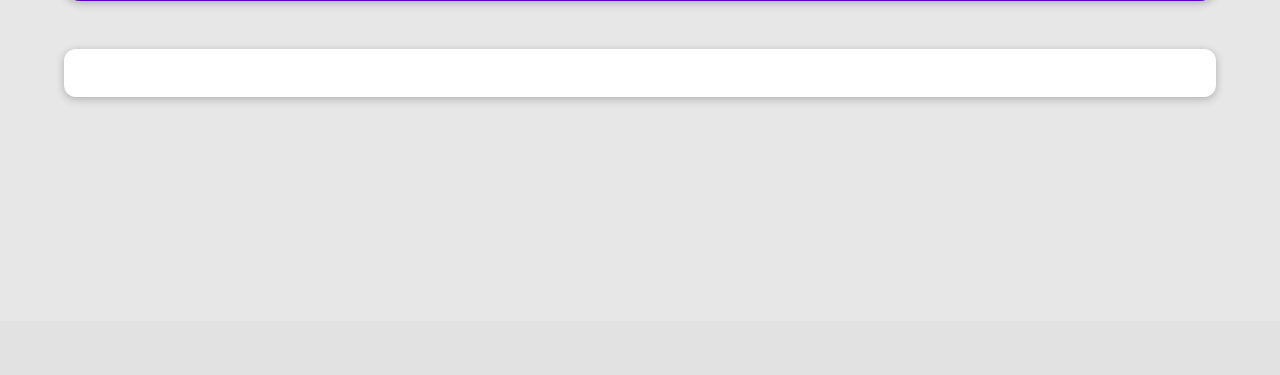
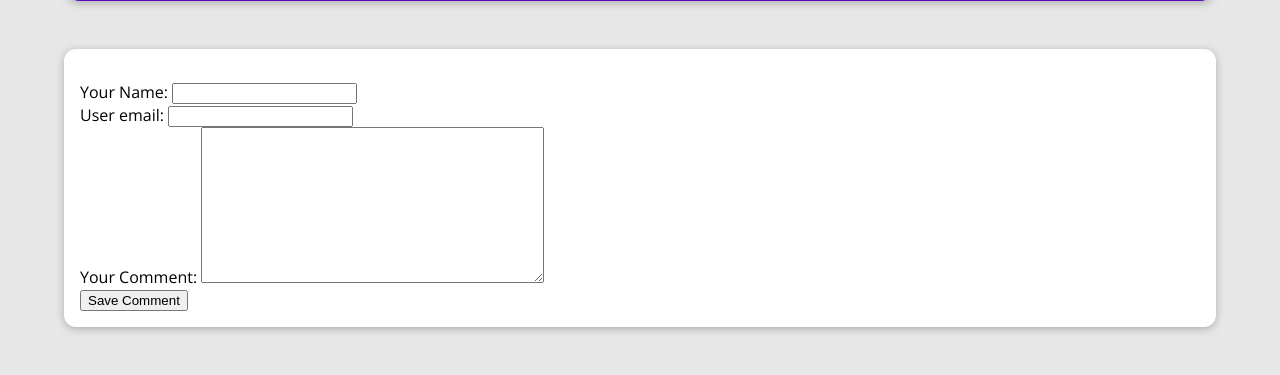
Before and after one commit to KyriakosVerveridis/Building_a_Blog, a Django app: template mysite/blog/templates/blog/post-detail.html in a window 1280 px wide. Shown: the part 479-854 px from the top of the page. Before the commit the page ends 580 px from the top, so only its background shows below. Run offline with Django 5.2, Linux system fonts and the light colour scheme; the template is opened without the code that fills it: values that come from a table or form of the project are taken from there, others are empty.

Commit message:
Adding a Comment Form

```diff
--- /dev/null
+++ b/mysite/blog/forms.py
@@ -0,0 +1,13 @@
+from django import forms
+from .models import Comment
+
+
+class CommentForm(forms.ModelForm):
+    class Meta:
+        model = Comment
+        exclude = ["post"]
+        labels = {
+            "user_name" : "Your Name",
+            "email" : "Your Email",
+            "text" : "Your Comment"
+        }
--- a/mysite/blog/models.py
+++ b/mysite/blog/models.py
@@ -48,7 +48,7 @@ class Post(models.Model):
 	tags = models.ManyToManyField(Tag)
 
 
-class Comments(models.Model):
+class Comment(models.Model):
 	"""
 	Represents a comment on a blog post.
 	"""
--- a/mysite/blog/templates/blog/post-detail.html
+++ b/mysite/blog/templates/blog/post-detail.html
@@ -28,5 +28,11 @@
 
     <main>
         {{ post.content|linebreaks }}
+        <div>
+            <form action="">
+                {{ comment_form }}
+                <button>Save Comment</button>
+            </form>
+        </div>
     </main>
 {% endblock content %}
```
Also changed, not shown: mysite/blog/views.py (+7 -2 lines).
